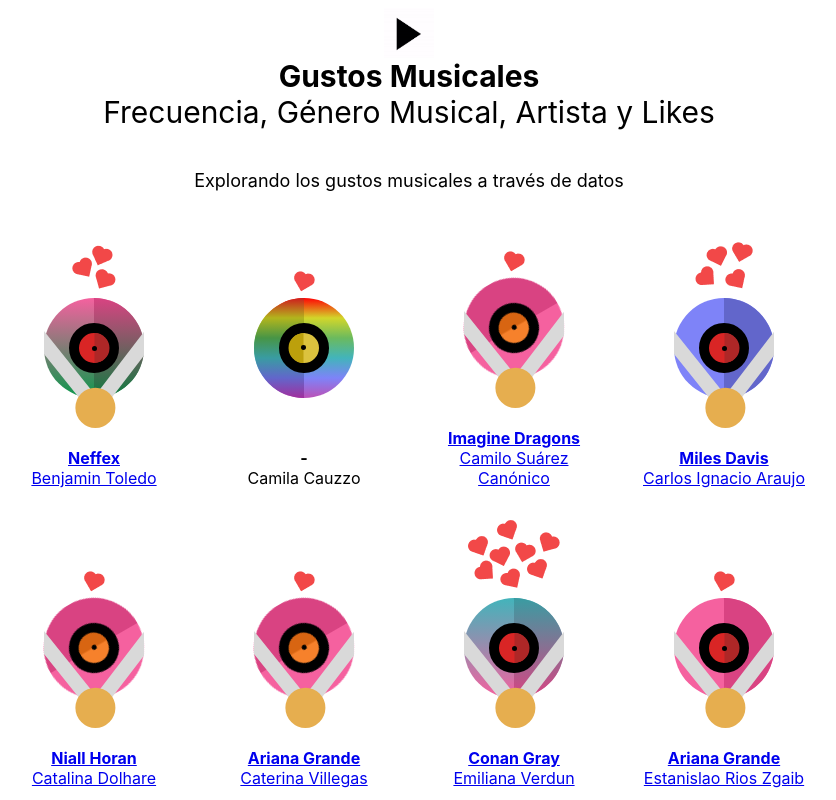
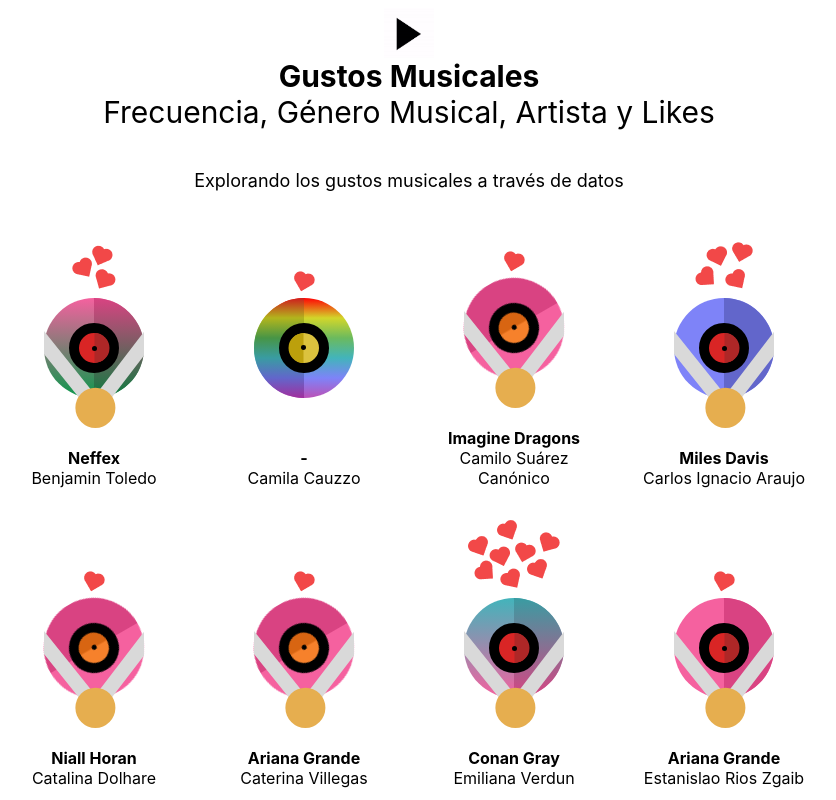
Before and after one commit to mrgimenezcosta/vd-maqueta-musica, a Svelte app: page / in a window 1280 px wide. Shown: the top 800 px of the page, without its empty margins (231-1067 px from the left). Built offline with nearby package versions, Linux system fonts and the light colour scheme.

Commit message:
subrayado_link

```diff
--- a/src/App.svelte
+++ b/src/App.svelte
@@ -127,6 +127,8 @@
     font-family: Inter, system-ui, Avenir, Helvetica, Arial, sans-serif;
     text-align: center; /* Alinea el texto al centro */
     margin-top: 0px; /* Añade un espacio superior para separarlo del vinilo */
+    text-decoration: none; /* Elimina el subrayado */
+    color: black; /* Cambia el color del texto a negro */
   }
 
   .bajada {
```
